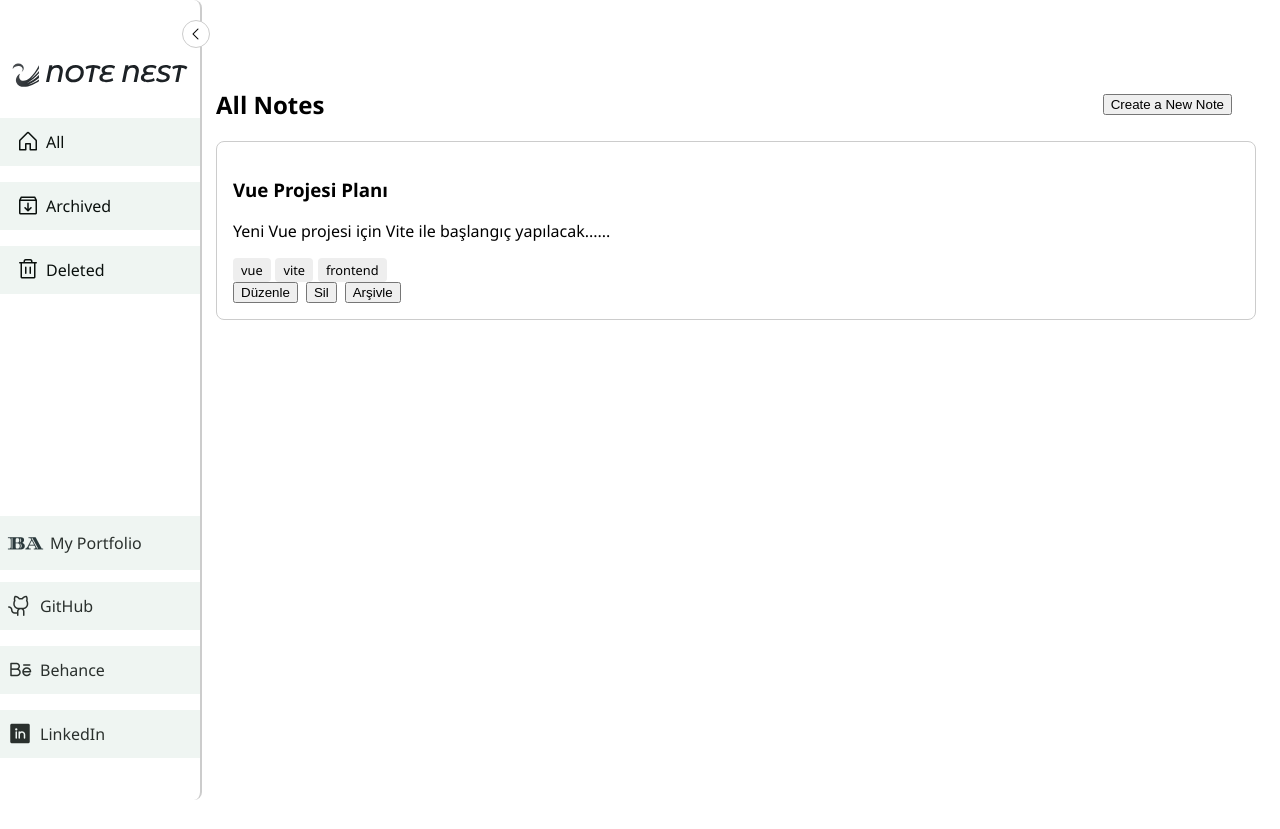
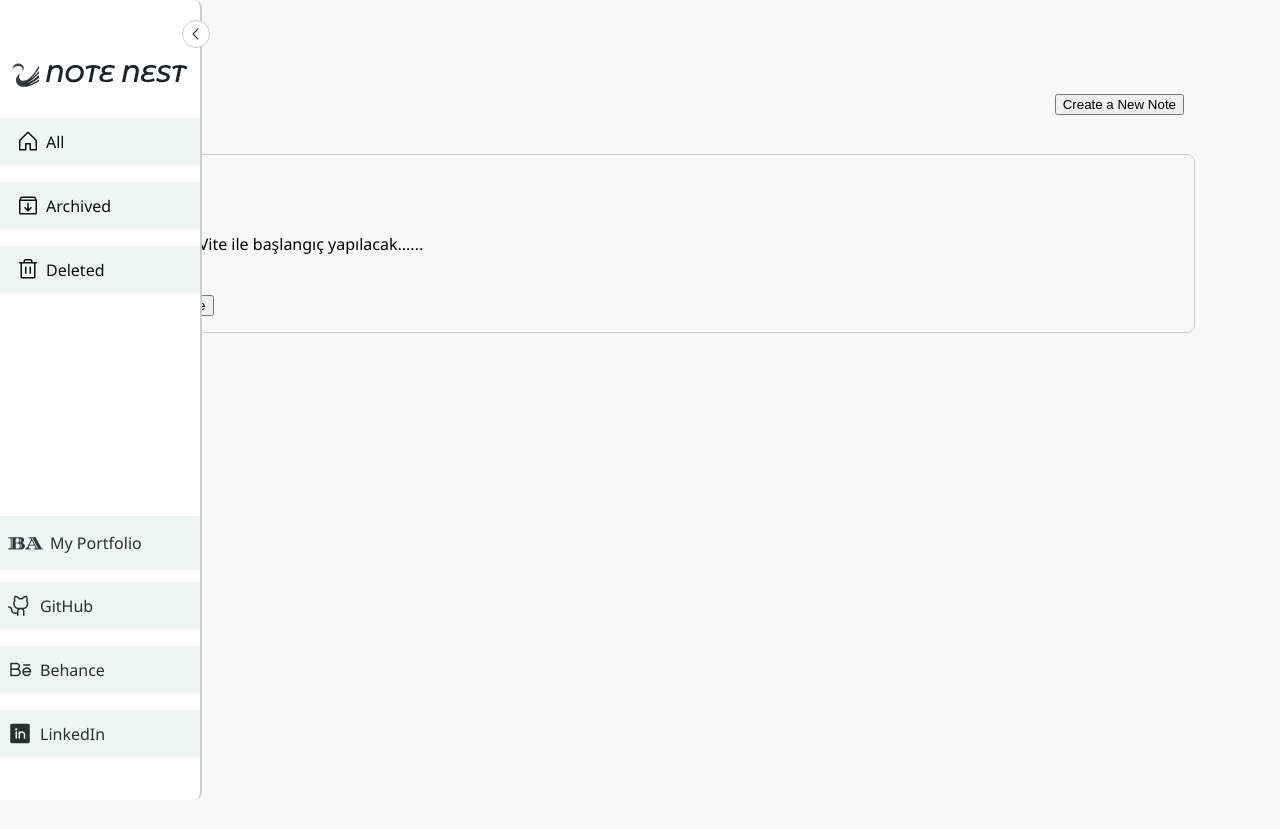
Before and after one commit to banuaggun/note-nest-vue, a Vue app: page / in a window 1280 px wide. Built offline with nearby package versions, Linux system fonts and the light colour scheme.

Commit message:
repositioning was done

```diff
--- a/src/App.vue
+++ b/src/App.vue
@@ -1,11 +1,10 @@
 <template>
   <div class="app-layout">
+
     <div class="sidebar-panel">
       <Sidebar />
     </div>
 
-
-    <!-- Sağ: Sayfa içeriği -->
     <main class="main-content">
       <RouterView />
     </main>
@@ -22,17 +21,16 @@ import { RouterView } from 'vue-router'
   display: flex;
   height: auto;
   font-family: 'Segoe UI', sans-serif;
+  background-color: #f8f8f8;
 }
 
-.sidebar-panel {
-  width: 200px;
-}
 
 .main-content {
   flex: 1;
   padding: 1rem;
   overflow-y: auto;
   margin-top: 20px;
+  background-color: #f8f8f8;
 }
 ul{
   list-style-type: disc;
--- a/src/components/notes/NoteList.vue
+++ b/src/components/notes/NoteList.vue
@@ -31,6 +31,7 @@ defineEmits(['edit', 'delete', 'archive', 'unarchive', 'restore'])
 .note-card {
   display: flex;
   flex-direction: column;
-  gap: 1rem;
+  gap: 0.8rem;
+  padding:0.8rem;
 }
 </style>
```
